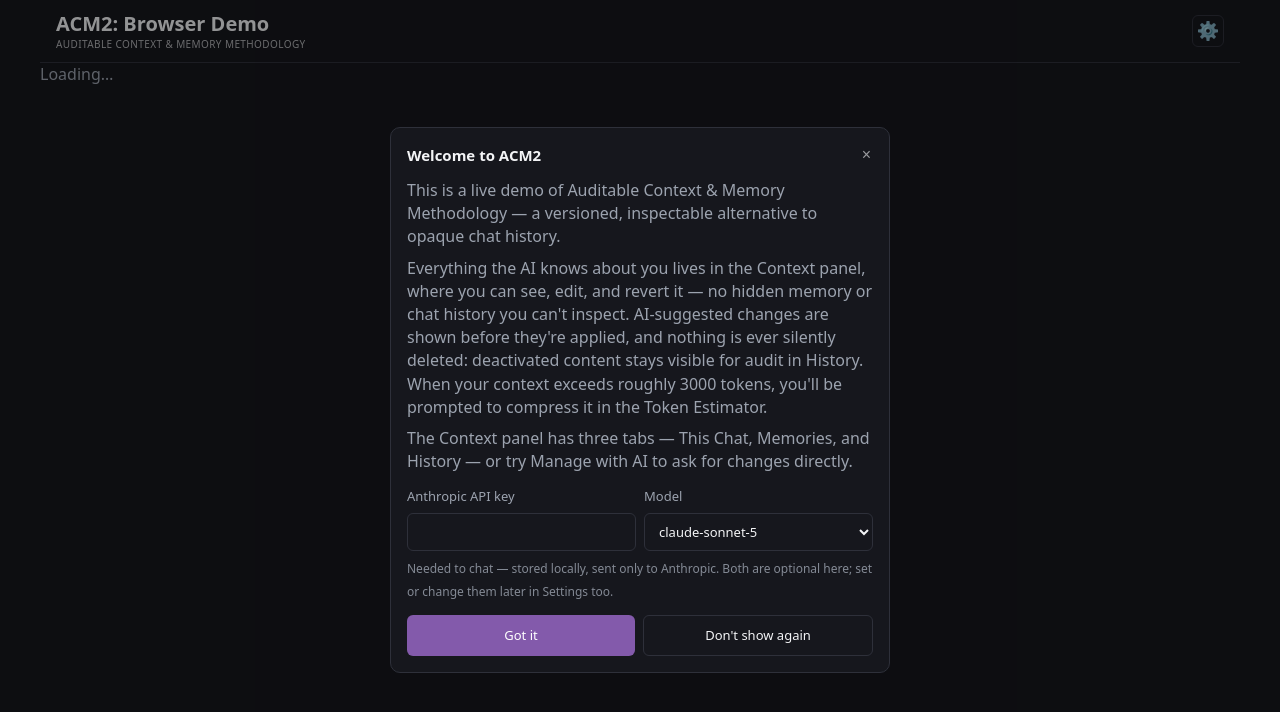
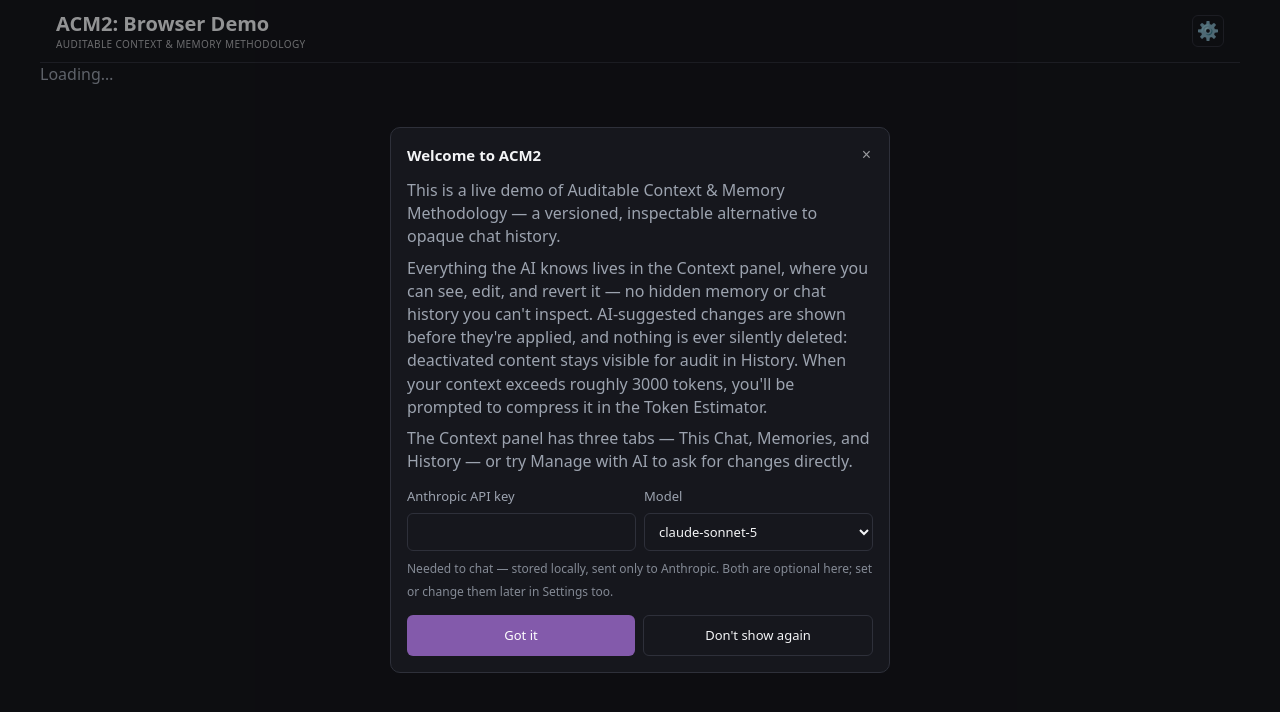
Before and after one commit to nicholas-j-weber/glasshouse, a React (Vite) app: page / in a window 1280 px wide. Shown: the top 712 px of the page. Built offline with nearby package versions, Linux system fonts and the light colour scheme.

Commit message:
Update WelcomeModal.tsx

```diff
--- a/src/WelcomeModal.tsx
+++ b/src/WelcomeModal.tsx
@@ -100,7 +100,7 @@
               opaque chat history.
             </p>
             <p>
-              Everything the AI knows about you lives in the Context panel, where you can see, edit, and revert it —
+              Everything the AI knows lives in the Context panel, where you can see, edit, and revert it —
               no hidden memory or chat history you can't inspect. AI-suggested changes are shown before they're applied, and nothing is ever
               silently deleted: deactivated content stays visible for audit in History. When your context exceeds
               roughly 3000 tokens, you'll be prompted to compress it in the Token Estimator.
```
